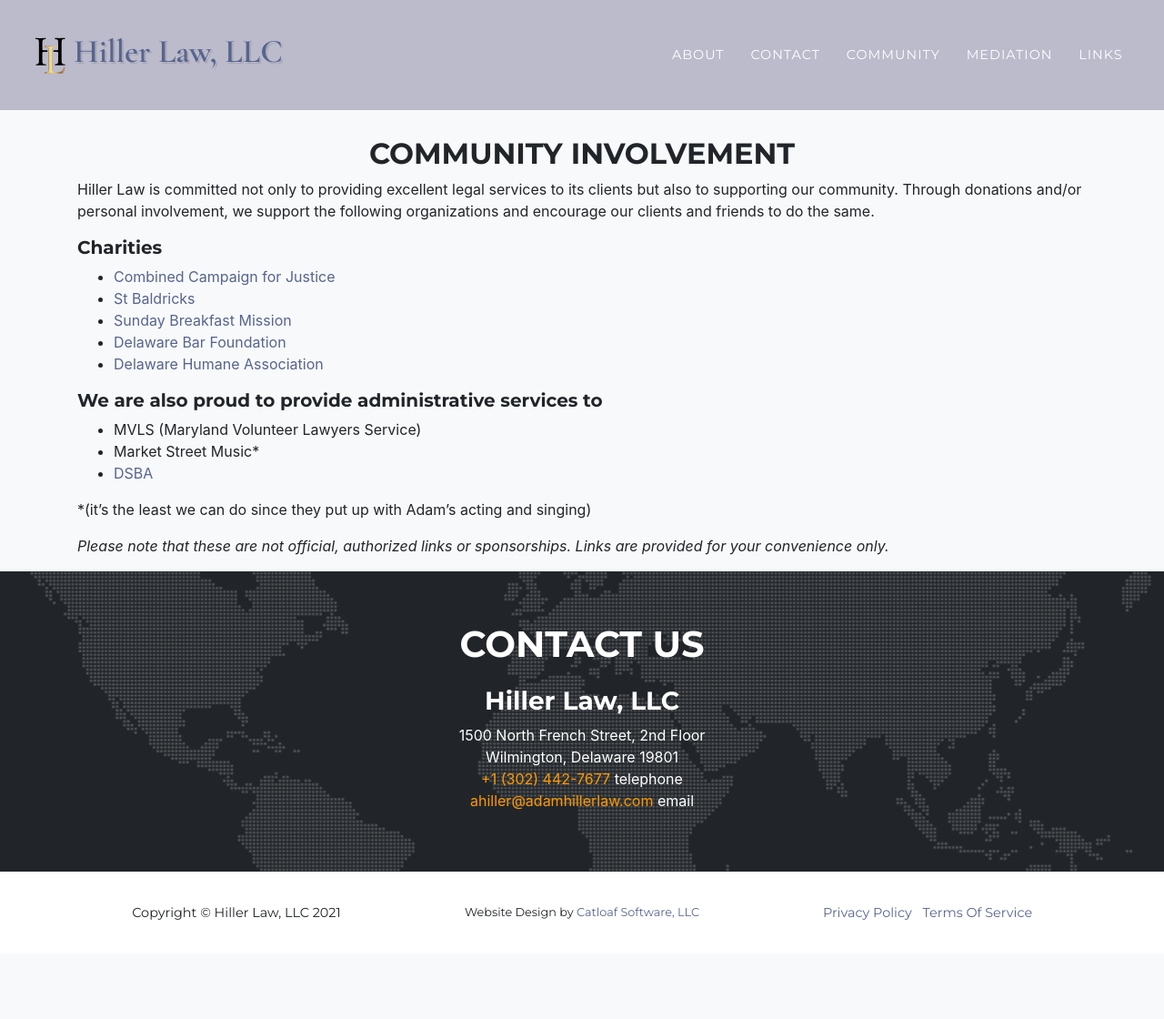
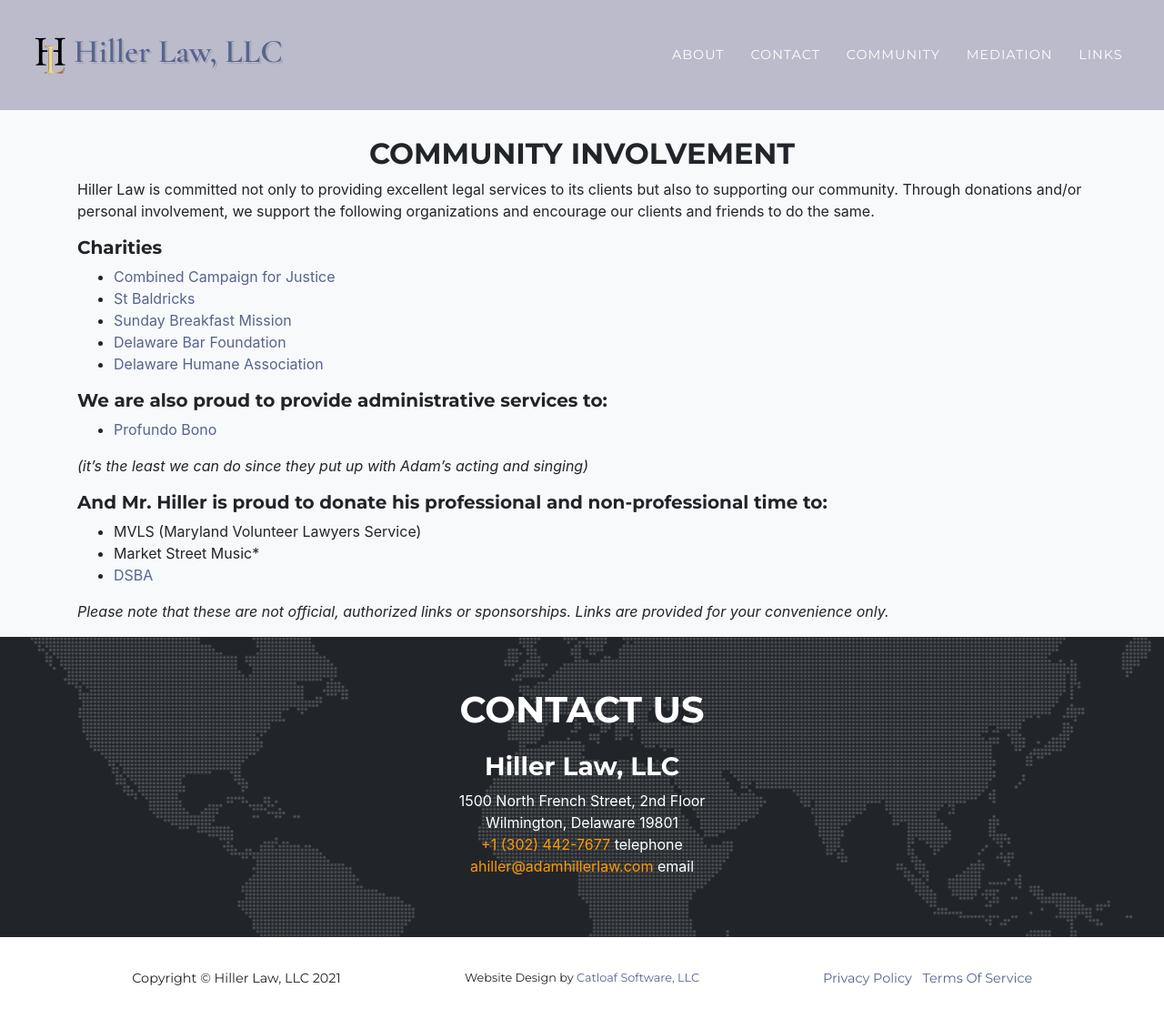
Before and after one commit to raviriley/agency-jekyll-theme, a Jekyll site: the page built from community.md, in a window 1280 px wide and 1120 px high. Shown: the whole window at 91% size. Built offline with Jekyll 4.4.1, drawn with Linux system fonts in a browser that asks for light colours; some web fonts are replaced.

Commit message:
Fixed community page

```diff
--- a/community.md
+++ b/community.md
@@ -14,11 +14,17 @@
 * [Delaware Bar Foundation](http://www.delawarebarfoundation.org/)
 * [Delaware Humane Association](https://delawarehumane.org/)
 
-### We are also proud to provide administrative services to
+### We are also proud to provide administrative services to:
+
+* [Profundo Bono](http://profundobono.com)
+
+*(it’s the least we can do since they put up with Adam’s acting and singing)*
+
+### And Mr. Hiller is proud to donate his professional and non-professional time to:
+
 * MVLS (Maryland Volunteer Lawyers Service)
 * Market Street Music*
 * [DSBA](https://www.dsba.org/)
 
-*(it’s the least we can do since they put up with Adam’s acting and singing)
 
 *Please note that these are not official, authorized links or sponsorships. Links are provided for your convenience only.*
```
